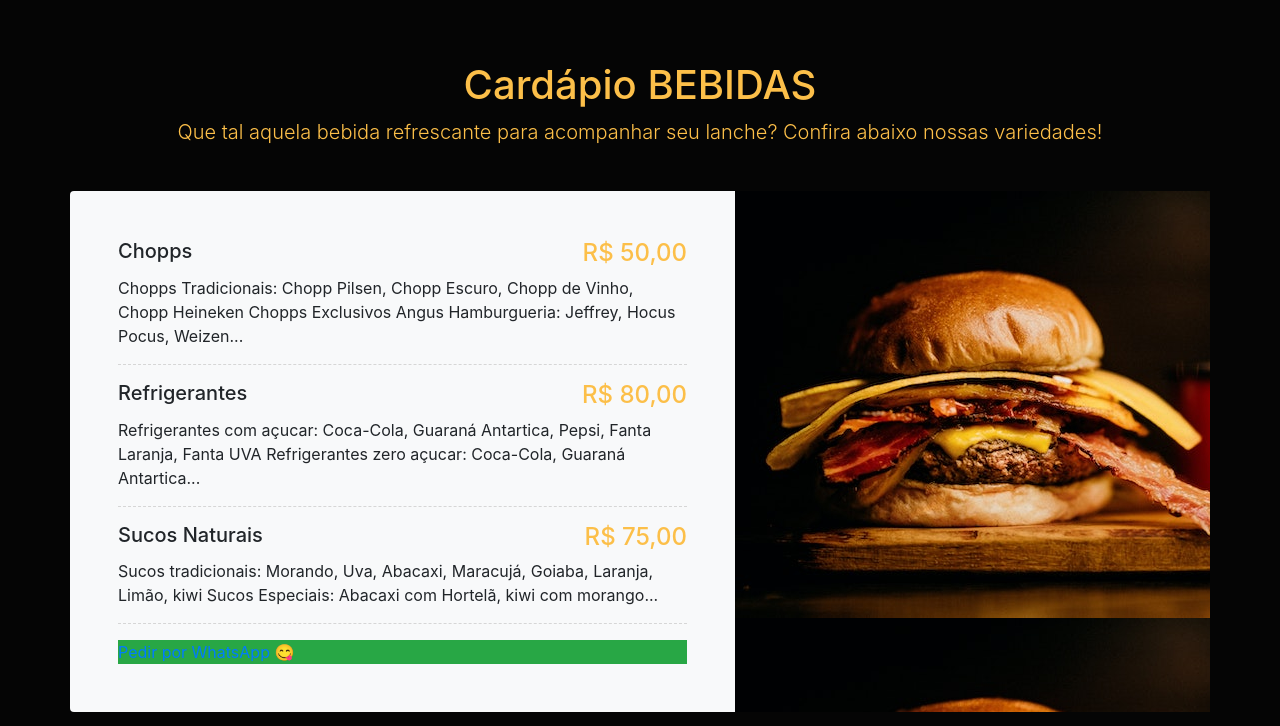
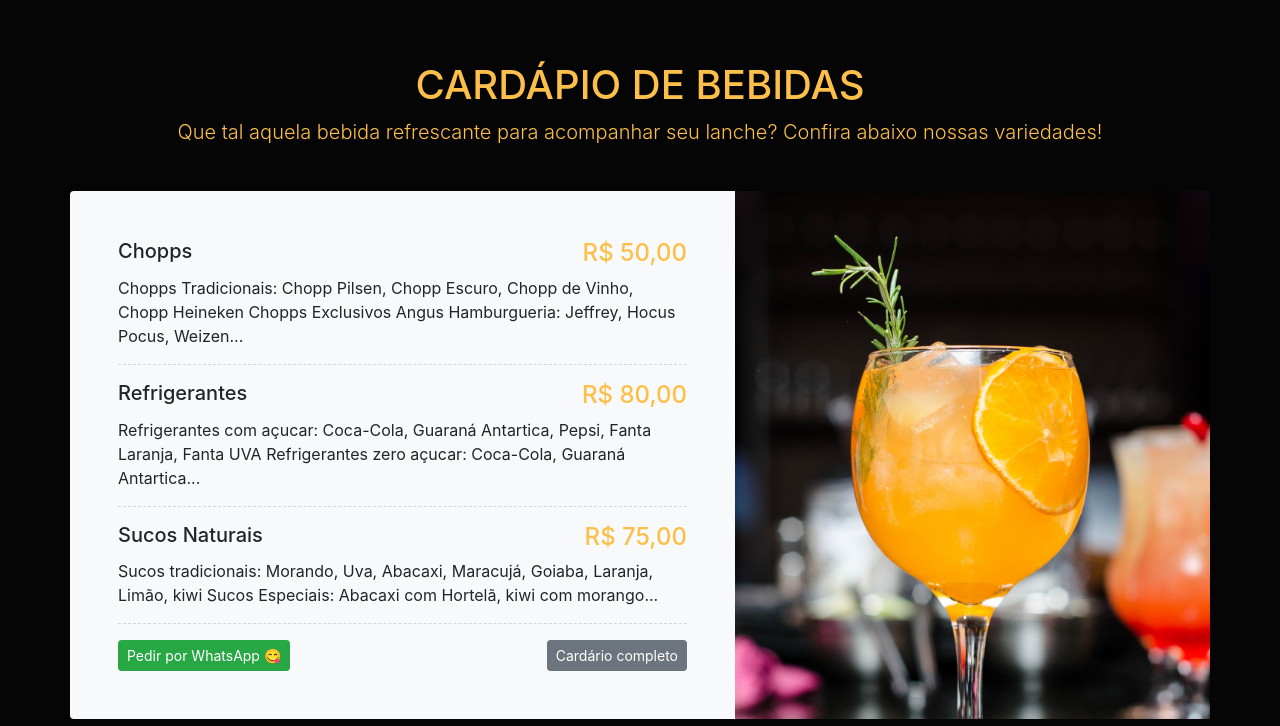
Before and after one commit to reotsugua/Projeto-Catalogo, a plain HTML site: page index.html in a window 1280 px wide. Shown: the part 894-1620 px from the top of the page. Drawn offline with nearby package versions, Linux system fonts and the light colour scheme.

```diff
--- a/index.html
+++ b/index.html
@@ -62,15 +62,16 @@
                 </li>
               </ul>
               <form class="form-inline my-2 my-lg-0">
-
+                <a href="https://api.whatsapp.com/send?phone=55XXXXXXXXXXX&amp;text=Olá!%20Estou%20no%20site%20XXXX%20e%20gostaria%20de%20fazer%20um%20pedido" target="_blank" role="button">
                 <button type="button" class="btn btn-success mr-sm-3 ">
                     <svg xmlns="http://www.w3.org/2000/svg" width="16" height="16" fill="currentColor" class="bi bi-whatsapp" viewBox="0 0 16 16">
-      <path d="M13.601 2.326A7.854 7.854 0 0 0 7.994 0C3.627 0 .068 3.558.064 7.926c0 1.399.366 2.76 1.057 3.965L0 16l4.204-1.102a7.933 7.933 0 0 0 3.79.965h.004c4.368 0 7.926-3.558 7.93-7.93A7.898 7.898 0 0 0 13.6 2.326zM7.994 14.521a6.573 6.573 0 0 1-3.356-.92l-.24-.144-2.494.654.666-2.433-.156-.251a6.56 6.56 0 0 1-1.007-3.505c0-3.626 2.957-6.584 6.591-6.584a6.56 6.56 0 0 1 4.66 1.931 6.557 6.557 0 0 1 1.928 4.66c-.004 3.639-2.961 6.592-6.592 6.592zm3.615-4.934c-.197-.099-1.17-.578-1.353-.646-.182-.065-.315-.099-.445.099-.133.197-.513.646-.627.775-.114.133-.232.148-.43.05-.197-.1-.836-.308-1.592-.985-.59-.525-.985-1.175-1.103-1.372-.114-.198-.011-.304.088-.403.087-.088.197-.232.296-.346.1-.114.133-.198.198-.33.065-.134.034-.248-.015-.347-.05-.099-.445-1.076-.612-1.47-.16-.389-.323-.335-.445-.34-.114-.007-.247-.007-.38-.007a.729.729 0 0 0-.529.247c-.182.198-.691.677-.691 1.654 0 .977.71 1.916.81 2.049.098.133 1.394 2.132 3.383 2.992.47.205.84.326 1.129.418.475.152.904.129 1.246.08.38-.058 1.171-.48 1.338-.943.164-.464.164-.86.114-.943-.049-.084-.182-.133-.38-.232z"></path>
-    </svg><font><font style="vertical-align: inherit;">
+                    <path d="M13.601 2.326A7.854 7.854 0 0 0 7.994 0C3.627 0 .068 3.558.064 7.926c0 1.399.366 2.76 1.057 3.965L0 16l4.204-1.102a7.933 7.933 0 0 0 3.79.965h.004c4.368 0 7.926-3.558 7.93-7.93A7.898 7.898 0 0 0 13.6 2.326zM7.994 14.521a6.573 6.573 0 0 1-3.356-.92l-.24-.144-2.494.654.666-2.433-.156-.251a6.56 6.56 0 0 1-1.007-3.505c0-3.626 2.957-6.584 6.591-6.584a6.56 6.56 0 0 1 4.66 1.931 6.557 6.557 0 0 1 1.928 4.66c-.004 3.639-2.961 6.592-6.592 6.592zm3.615-4.934c-.197-.099-1.17-.578-1.353-.646-.182-.065-.315-.099-.445.099-.133.197-.513.646-.627.775-.114.133-.232.148-.43.05-.197-.1-.836-.308-1.592-.985-.59-.525-.985-1.175-1.103-1.372-.114-.198-.011-.304.088-.403.087-.088.197-.232.296-.346.1-.114.133-.198.198-.33.065-.134.034-.248-.015-.347-.05-.099-.445-1.076-.612-1.47-.16-.389-.323-.335-.445-.34-.114-.007-.247-.007-.38-.007a.729.729 0 0 0-.529.247c-.182.198-.691.677-.691 1.654 0 .977.71 1.916.81 2.049.098.133 1.394 2.132 3.383 2.992.47.205.84.326 1.129.418.475.152.904.129 1.246.08.38-.058 1.171-.48 1.338-.943.164-.464.164-.86.114-.943-.049-.084-.182-.133-.38-.232z"></path>
+                    </svg><font><font style="vertical-align: inherit;">
                     Faça seu pedido
-                  </font></font></button>
+                    </font></font>
+                </button></a>
 
-                  <input class="form-control mr-sm-3 type="search placeholder="Pesquisar" aria-label="Search">
+                <input class="form-control mr-sm-3 type="search placeholder="Pesquisar" aria-label="Search">
               </form>
             </div>
           </nav>
@@ -137,7 +138,7 @@
         </section>
         <section class="container"> <!--  Cardápio HANGUS -->
           <div class="jumbotron text-center texts backtransparente pb-4 mb-1"> <!--  TEXTO ANTES -->
-            <h1 class="jumbotron-heading ">Cardápio BEBIDAS</h1>
+            <h1 class="jumbotron-heading ">CARDÁPIO DE BEBIDAS</h1>
               <p class="lead">Que tal aquela bebida refrescante para acompanhar seu lanche? Confira abaixo nossas variedades!</p>
           </div>
           <div class="bg-light rounded row"> <!--  Cardápio -->
@@ -166,15 +167,21 @@
               </div>
 
               <div class="d-flex flex-column " >
-                <div></div>
-                <div class="bt btn-success">
-                  <a href="https://api.whatsapp.com/send?phone=55XXXXXXXXXXX&amp;text=Olá!%20Estou%20no%20site%20XXXX%20e%20gostaria%20de%20fazer%20um%20pedido" target="_blank" role="button">
-                        <span class="elementor-button-text">Pedir por WhatsApp 😋</span>
-                  </a>
+                <div class="d-flex justify-content-between">
+                  <div>
+                    <a href="https://api.whatsapp.com/send?phone=55XXXXXXXXXXX&amp;text=Olá!%20Estou%20no%20site%20XXXX%20e%20gostaria%20de%20fazer%20um%20pedido" target="_blank" role="button">
+                      <button type="button" class="btn btn-sm btn-success">Pedir por WhatsApp 😋</button>
+                    </a>
+                  </div>
+                  <div>
+                    <a href="" target="_blank">
+                      <button type="button" class="btn btn-secondary btn-sm">Cardário completo</button>
+                    </a>
+                  </div>
                 </div>
               </div>
             </div>
-            <div class="col-md-5" style="background-image: url('images/ham3.jpg');">
+            <div class="col-md-5" style="background-image: url('images/bebidas.jpg'); background-size: cover;">
             </div>
           </div>
         </section>
```
Also changed, not shown: images/bebidas.jpg (added).
